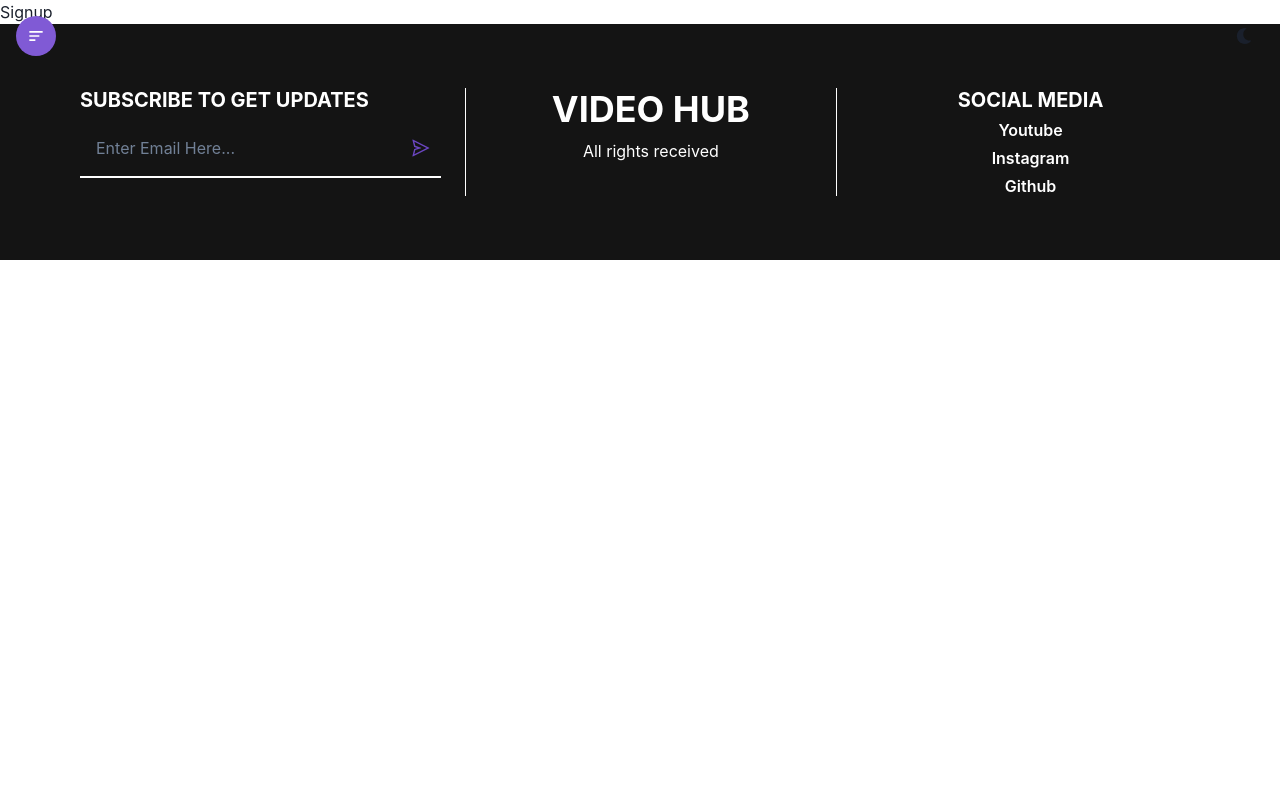
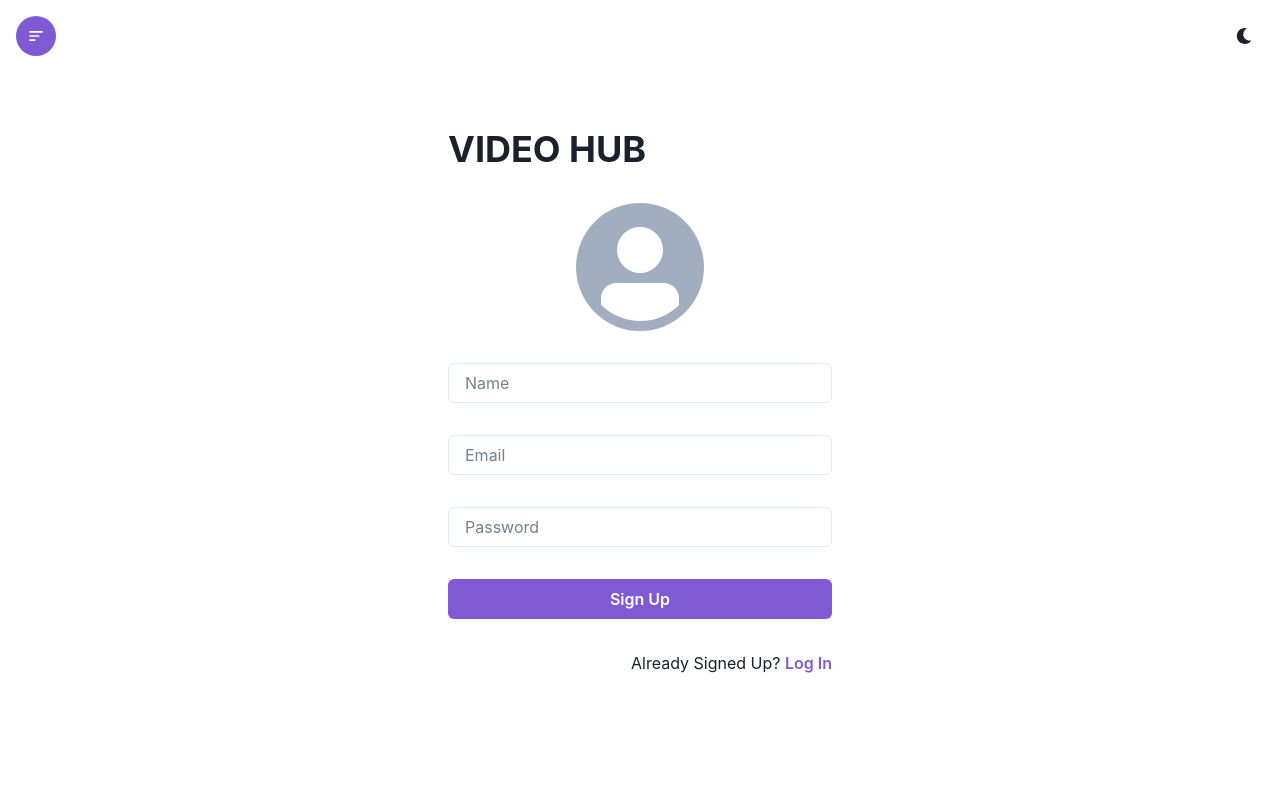
Before and after one commit to rishabh02dev/Video-Hub-Using-React, a React (Create React App) app: page /signup in a window 1280 px wide. Shown: the top 800 px of the page. Built offline with nearby package versions, Linux system fonts and the light colour scheme.

Commit message:
SignUp Page completed

```diff
--- a/src/components/Signup.jsx
+++ b/src/components/Signup.jsx
@@ -1,9 +1,40 @@
+import { Container, Heading, Input, VStack, Button, Text, Avatar } from '@chakra-ui/react'
 import React from 'react'
+import { Link } from 'react-router-dom'
 
 const Signup = () => {
-  return (
-    <div>Signup</div>
-  )
+  return <Container maxW={"container.xl"} h={"100vh"} p = {"16"}>
+    <form>
+
+        <VStack alignItems={"stretch"} spacing={"8"}
+        w={['full', '96']}
+        m={'auto'}
+        my={'16'}>
+            <Heading>VIDEO HUB</Heading>
+            <Avatar alignSelf={"center"} boxSize={"32"}/>
+            <Input placeholder= {"Name"} type={"text"} required focusBorderColor= {'purple.500'} />
+            <Input placeholder= {"Email"} type={"email"} required focusBorderColor= {'purple.500'} />
+            <Input placeholder= {"Password"} type={"password"} required focusBorderColor= {'purple.500'} />
+
+            <Button colorScheme= {"purple"} type= {"submit"}>Sign Up</Button>
+            <Text textAlign={'right'}>
+                Already Signed Up? {' '}
+                <Button variant ={'link'} colorScheme='purple'>
+                <Link to={"/login"}>Log In</Link>
+            </Button>
+            </Text>
+
+
+
+        </VStack>
+    </form>
+
+
+
+
+  </Container>
+
 }
 
+
 export default Signup
```
